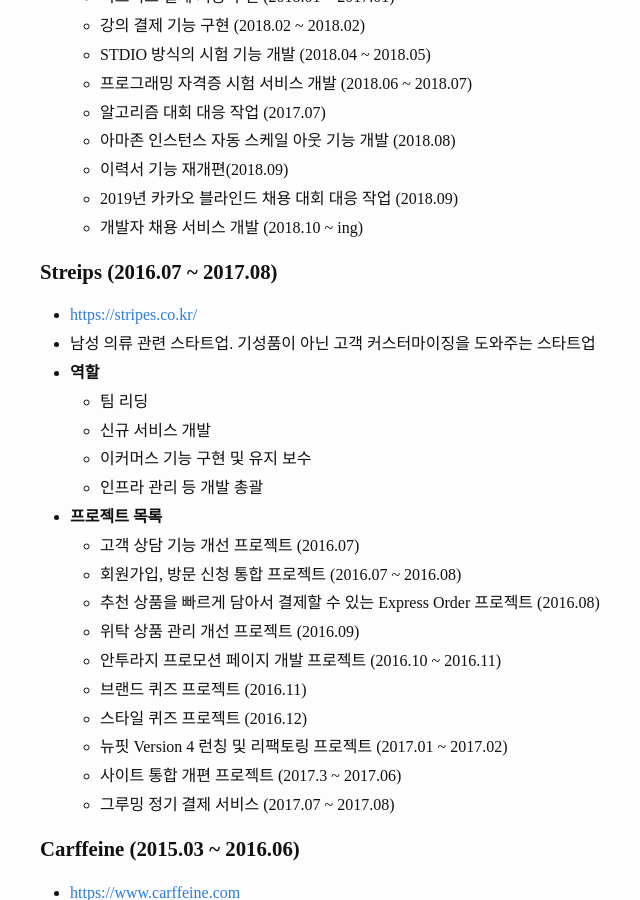
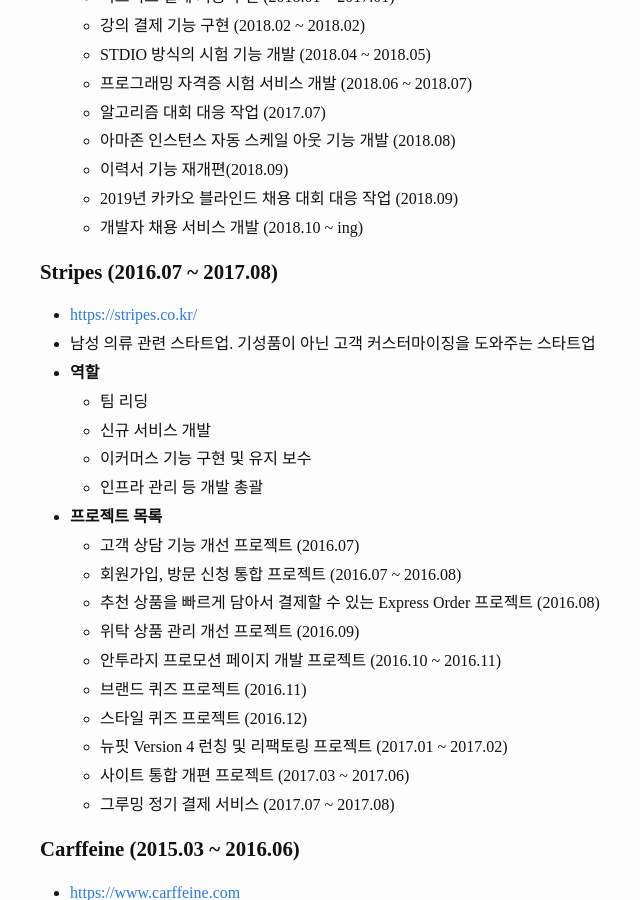
Before and after one commit to dizy64/dizy64.github.io, a Jekyll site: the page built from about/index.md, in a window 1280 px wide and 900 px high, scrolled down 1977 px. Shown: the whole window, without its empty margins (30-670 px from the left). Built offline with Jekyll 4.4.1, drawn with Linux system fonts in a browser that asks for light colours.

Commit message:
오탈자 수정

```diff
--- a/about/index.md
+++ b/about/index.md
@@ -82,7 +82,7 @@ permalink: /about/
   * 2019년 카카오 블라인드 채용 대회 대응 작업 (2018.09)
   * 개발자 채용 서비스 개발 (2018.10 ~ ing)
 
-## Streips (2016.07 ~ 2017.08)
+## Stripes (2016.07 ~ 2017.08)
 
 * [https://stripes.co.kr/](https://stripes.co.kr/)
 * 남성 의류 관련 스타트업. 기성품이 아닌 고객 커스터마이징을 도와주는 스타트업
@@ -100,7 +100,7 @@ permalink: /about/
   * 브랜드 퀴즈 프로젝트 (2016.11)
   * 스타일 퀴즈 프로젝트 (2016.12)
   * 뉴핏 Version 4 런칭 및 리팩토링 프로젝트 (2017.01 ~ 2017.02)
-  * 사이트 통합 개편 프로젝트 (2017.3 ~ 2017.06)
+  * 사이트 통합 개편 프로젝트 (2017.03 ~ 2017.06)
   * 그루밍 정기 결제 서비스 (2017.07 ~ 2017.08)
 
 ## Carffeine (2015.03 ~ 2016.06)
```
